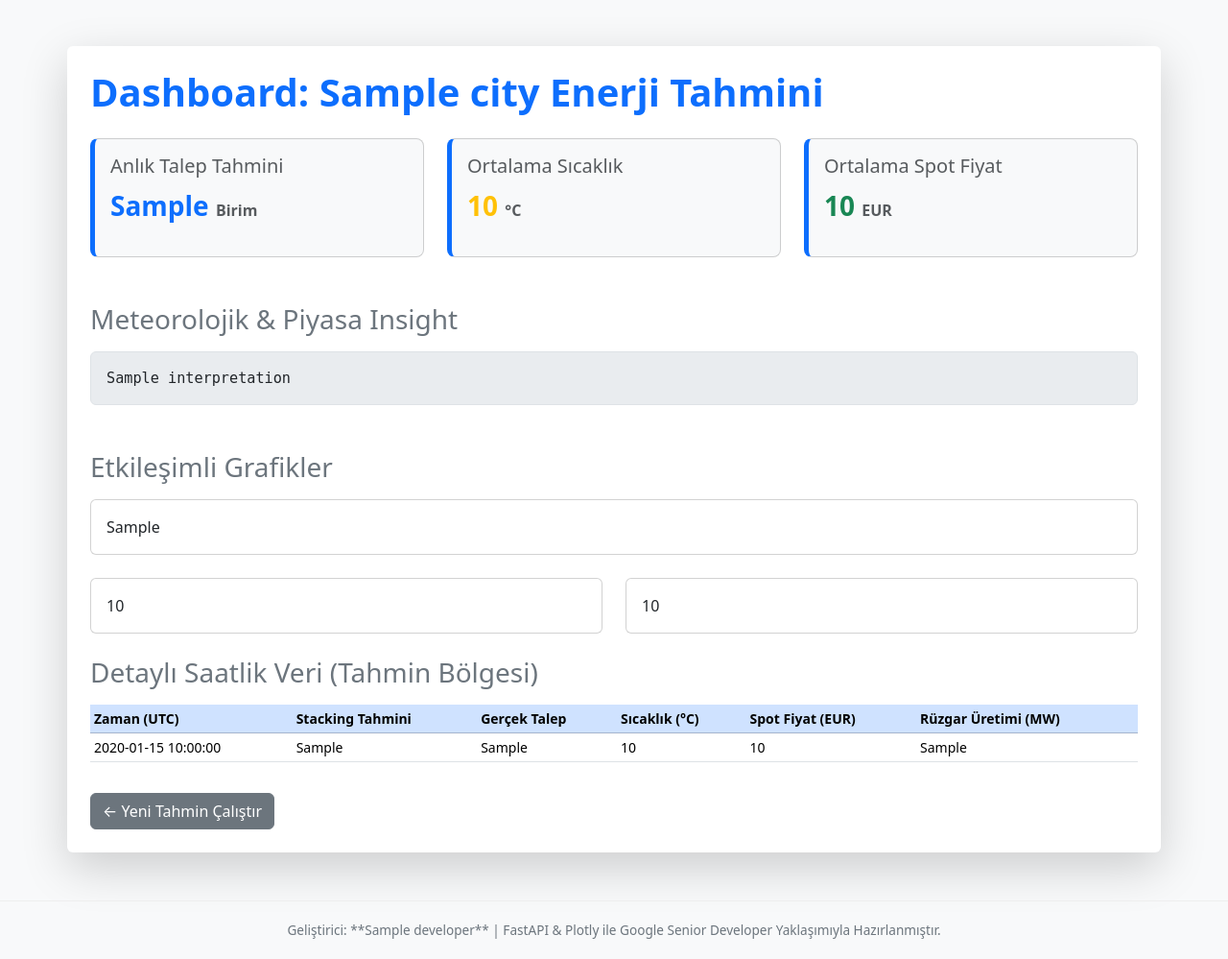
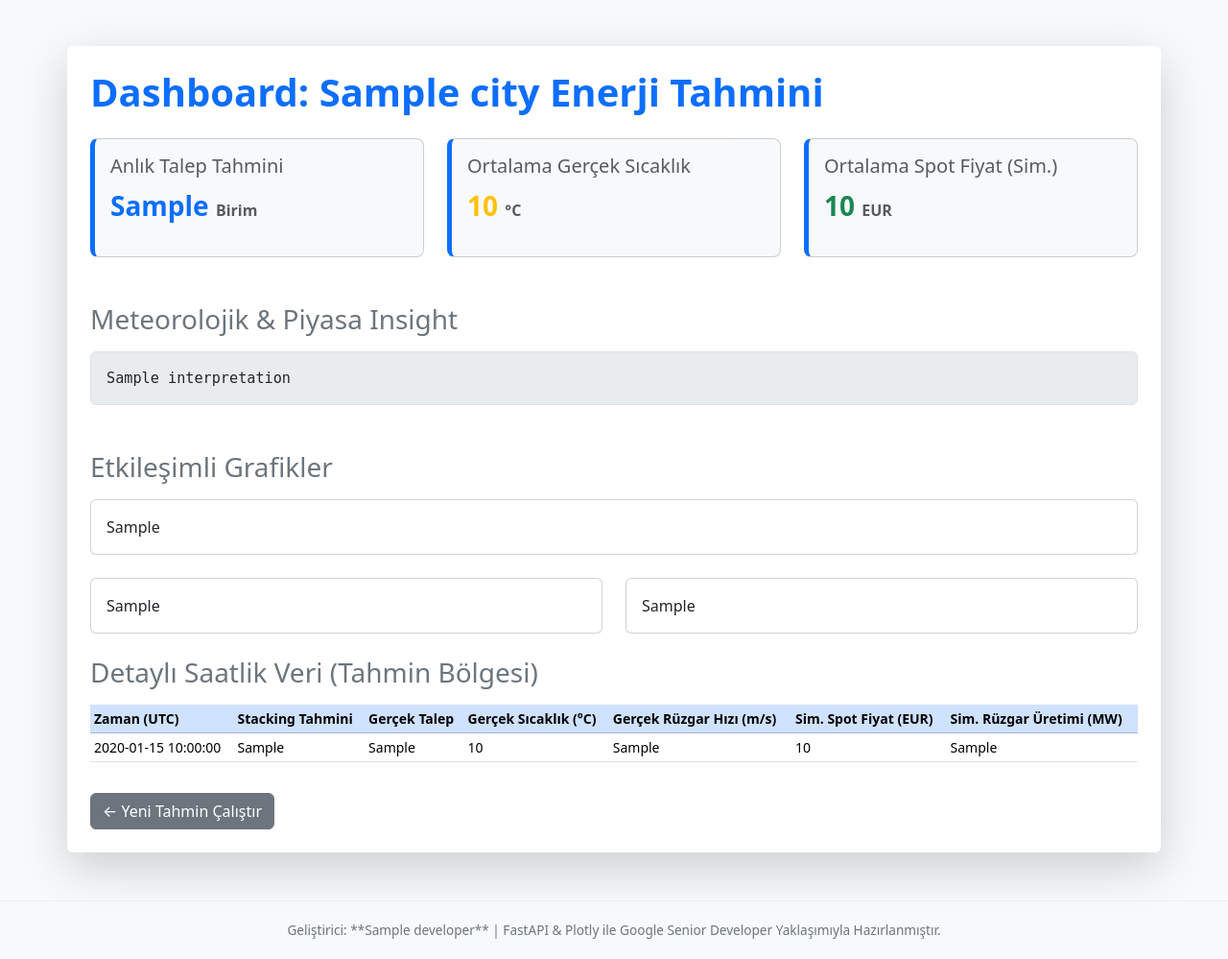
Before and after one commit to ngamzedeniz/energy-forecast-dashboard, a FastAPI app: template templates/result.html in a window 1280 px wide. Shown: the whole page at 96% size. Run offline with FastAPI, Linux system fonts and the light colour scheme; the template is opened without the code that fills it: most values are stand-ins (such as "Sample title", 1, 10 or a date in 2020).

Commit message:
Update result.html

```diff
--- a/templates/result.html
+++ b/templates/result.html
@@ -19,7 +19,7 @@
             border-radius: .5rem;
         }
         .insight-card {
-            white-space: pre-wrap; /* Yorumlama metnindeki newlines'ı korur */
+            white-space: pre-wrap;
             font-family: monospace;
             font-size: 0.95em;
             background-color: #e9ecef;
@@ -33,6 +33,7 @@
 
     {% if error %}
         <div class="alert alert-danger">{{ error }}</div>
+        <p class="text-danger">Met Office API'sinden veri alınamadı. Lütfen METOFFICE_TOKEN ortam değişkenini kontrol edin veya API kotanızı/izinlerinizi doğrulayın.</p>
     {% else %}
 
     <div class="row mb-5">
@@ -44,13 +45,13 @@
         </div>
         <div class="col-md-4">
             <div class="card card-stat p-3 h-100">
-                <h5 class="text-muted">Ortalama Sıcaklık</h5>
+                <h5 class="text-muted">Ortalama Gerçek Sıcaklık</h5>
                 <p class="fs-3 fw-bold text-warning">{{ avg_temp }} <span class="text-muted fs-6">°C</span></p>
             </div>
         </div>
         <div class="col-md-4">
             <div class="card card-stat p-3 h-100">
-                <h5 class="text-muted">Ortalama Spot Fiyat</h5>
+                <h5 class="text-muted">Ortalama Spot Fiyat (Sim.)</h5>
                 <p class="fs-3 fw-bold text-success">{{ avg_price }} <span class="text-muted fs-6">EUR</span></p>
             </div>
         </div>
@@ -66,8 +67,8 @@
     <div class="card mb-4 p-3">{{ demand_plot | safe }}</div>
 
     <div class="row">
-        <div class="col-md-6"><div class="card mb-4 p-3">{{ temp_plot | safe }}</div></div>
-        <div class="col-md-6"><div class="card mb-4 p-3">{{ wind_price_plot | safe }}</div></div>
+        <div class="col-md-6"><div class="card mb-4 p-3">{{ weather_plot | safe }}</div></div>
+        <div class="col-md-6"><div class="card mb-4 p-3">{{ market_plot | safe }}</div></div>
     </div>
 
     <h3 class="mb-3 text-secondary">Detaylı Saatlik Veri (Tahmin Bölgesi)</h3>
@@ -78,9 +79,10 @@
                 <th>Zaman (UTC)</th>
                 <th>Stacking Tahmini</th>
                 <th>Gerçek Talep</th>
-                <th>Sıcaklık (°C)</th>
-                <th>Spot Fiyat (EUR)</th>
-                <th>Rüzgar Üretimi (MW)</th>
+                <th>Gerçek Sıcaklık (°C)</th>
+                <th>Gerçek Rüzgar Hızı (m/s)</th>
+                <th>Sim. Spot Fiyat (EUR)</th>
+                <th>Sim. Rüzgar Üretimi (MW)</th>
             </tr>
             </thead>
             <tbody>
@@ -89,7 +91,8 @@
                 <td>{{ row.Time }}</td>
                 <td>{{ row.Final_Stacking_Prediction }}</td>
                 <td>{{ row.Target_Actual }}</td>
-                <td>{{ row.Simulated_Temp_C }}</td>
+                <td>{{ row.Actual_Temp_C }}</td>
+                <td>{{ row.Actual_WindSpeed }}</td>
                 <td>{{ row.SpotPrice_EUR }}</td>
                 <td>{{ row.WindGen_MW }}</td>
             </tr>
```
